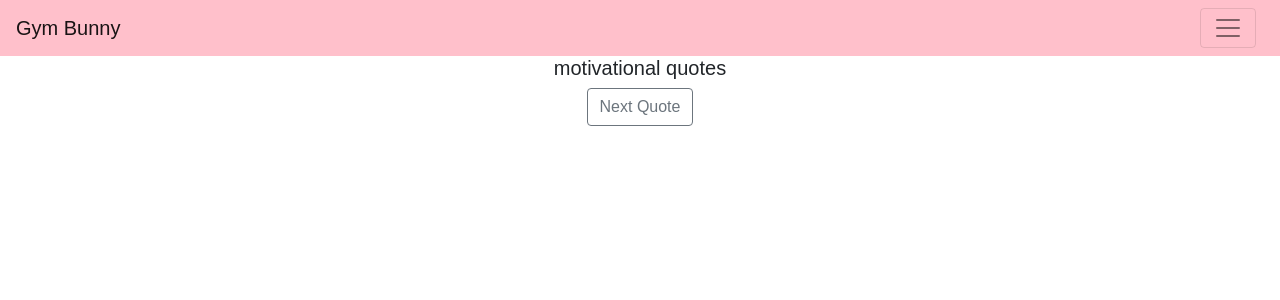
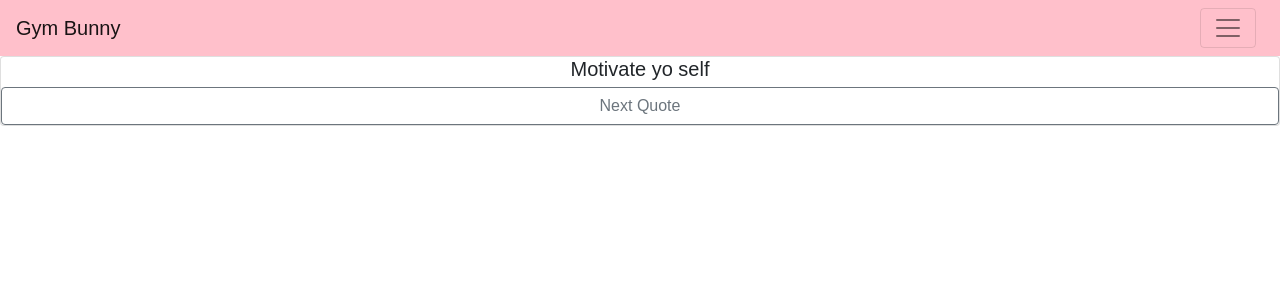
Before and after one commit to amaliaclaire/Gym-Bunny-Frontend, a React (Create React App) app in the folder gym-bunny-frontend/: page /MotivationQuotes in a window 1280 px wide. Shown: the top 300 px of the page. Built offline with nearby package versions, Linux system fonts and the light colour scheme; no server answers.

Commit message:
BEFORE adding css to register page with react components. using MuiTheme applicator

```diff
--- a/gym-bunny-frontend/src/components/MotivationQuotes.js
+++ b/gym-bunny-frontend/src/components/MotivationQuotes.js
@@ -1,6 +1,8 @@
 import React from 'react';
 import axios from 'axios';
 import { Button } from 'reactstrap';
+import { Card, CardImg, CardText, CardBody, CardLink,
+  CardTitle, CardSubtitle } from 'reactstrap';
 
 
 function getRandomInt(max) {
@@ -38,10 +40,11 @@ class MotivationQuotes extends React.Component {
 
     return (
       <div>
-        <h5>motivational quotes</h5>
-        {quote}
-        <Button outline color="secondary" onClick={this.handleClick}>Next Quote</Button>{' '}
-
+        <Card>
+          <CardTitle>Motivate yo self</CardTitle>
+          <CardSubtitle>{quote}</CardSubtitle>
+          <Button outline color="secondary" onClick={this.handleClick}>Next Quote</Button>{' '}
+        </Card>
       </div>
     )
   }
--- a/gym-bunny-frontend/src/components/Register.js
+++ b/gym-bunny-frontend/src/components/Register.js
@@ -14,14 +14,12 @@ class Register extends React.Component {
     }
   }
 
+
   displayUserName(createdUser) {
     this.setState({createdUser})
-
     setTimeout(function () {
       this.props.history.push("/login")
     }.bind(this), 2000)
-
-    // add something to history
   }
 
   handleClick (event) {
@@ -65,4 +63,6 @@ const style = {
   margin: 15,
 };
 
+
+
 export default Register;
```
